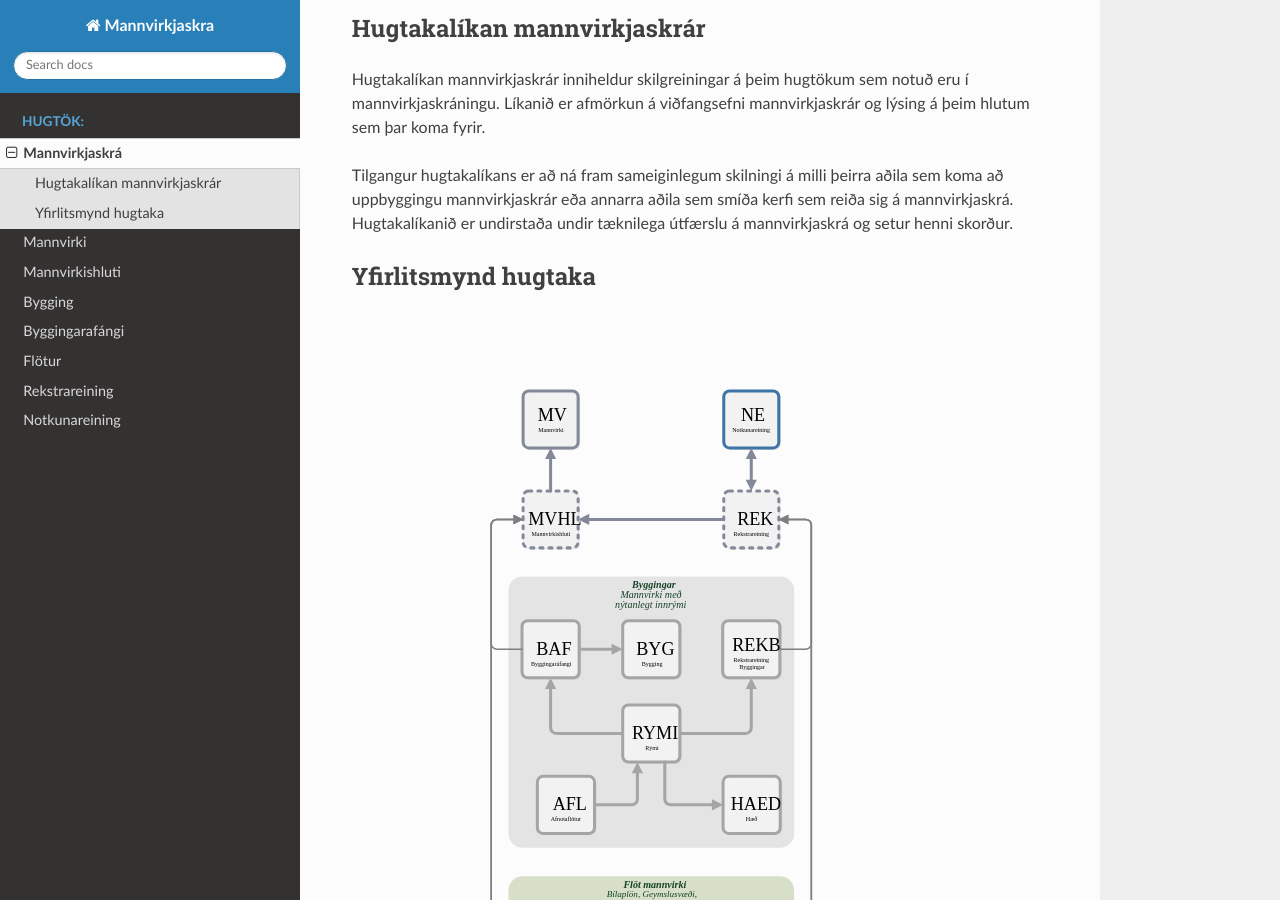
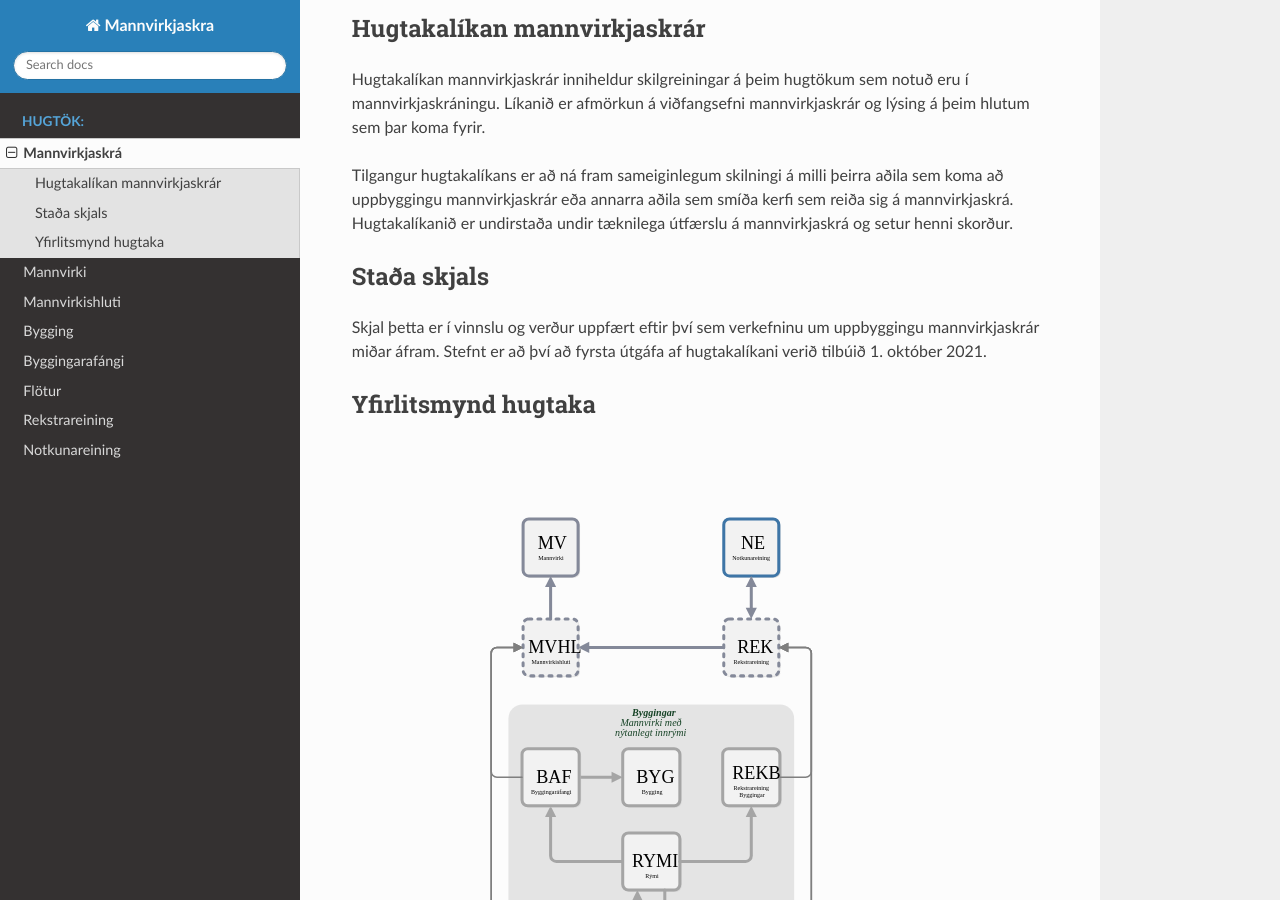
Before and after one commit to hthl/Mannvirkjaskra, a Sphinx documentation site: the page built from source/mannvirkjaskra.rst, in a window 1280 px wide and 900 px high, scrolled down 436 px. Built offline with Sphinx 7.4.7 and the Read the Docs theme 2.0.0, drawn with Linux system fonts in a browser that asks for light colours.

Commit message:
Update mannvirkjaskra.rst

```diff
--- a/source/mannvirkjaskra.rst
+++ b/source/mannvirkjaskra.rst
@@ -15,6 +15,10 @@ Hugtakalíkan mannvirkjaskrár inniheldur skilgreiningar á þeim hugtökum sem
 
 Tilgangur hugtakalíkans er að ná fram sameiginlegum skilningi á milli þeirra aðila sem koma að uppbyggingu mannvirkjaskrár eða annarra aðila sem smíða kerfi sem reiða sig á mannvirkjaskrá. Hugtakalíkanið er undirstaða undir tæknilega útfærslu á mannvirkjaskrá og setur henni skorður.
 
+Staða skjals
+---------------
+Skjal þetta er í vinnslu og verður uppfært eftir því sem verkefninu um uppbyggingu mannvirkjaskrár miðar áfram. Stefnt er að því að fyrsta útgáfa af hugtakalíkani verið tilbúið 1. október 2021.
+
 Yfirlitsmynd hugtaka
 ----------------------------
 .. figure:: img/mannvirkjaskra.svg
```
